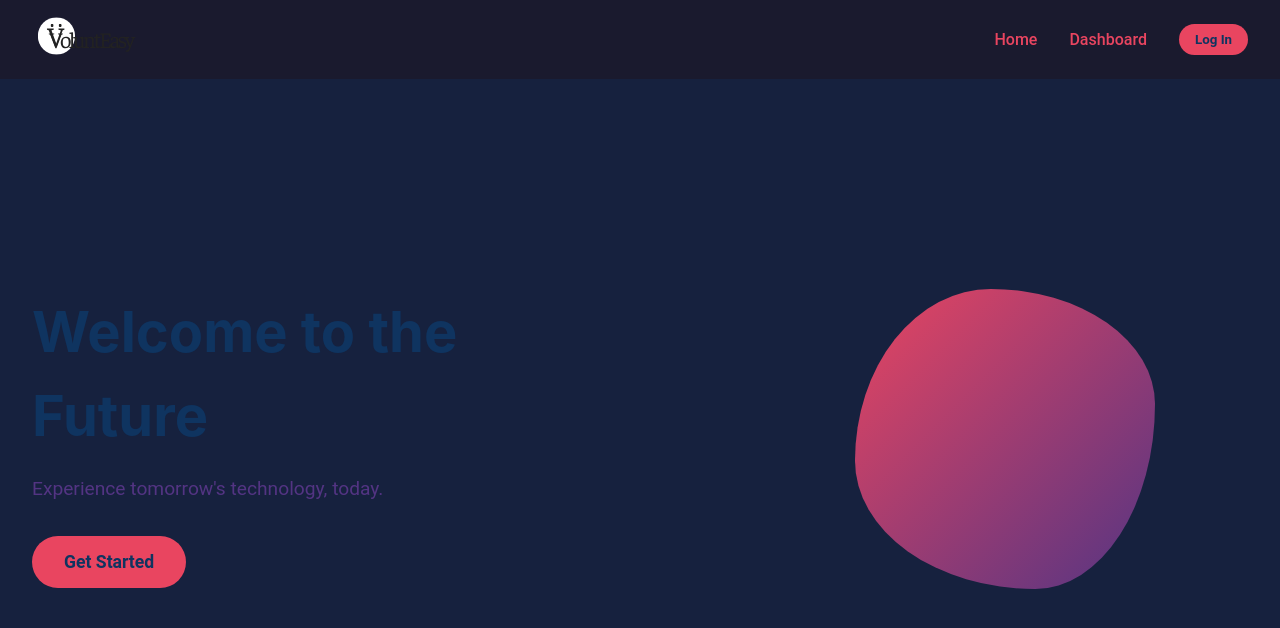
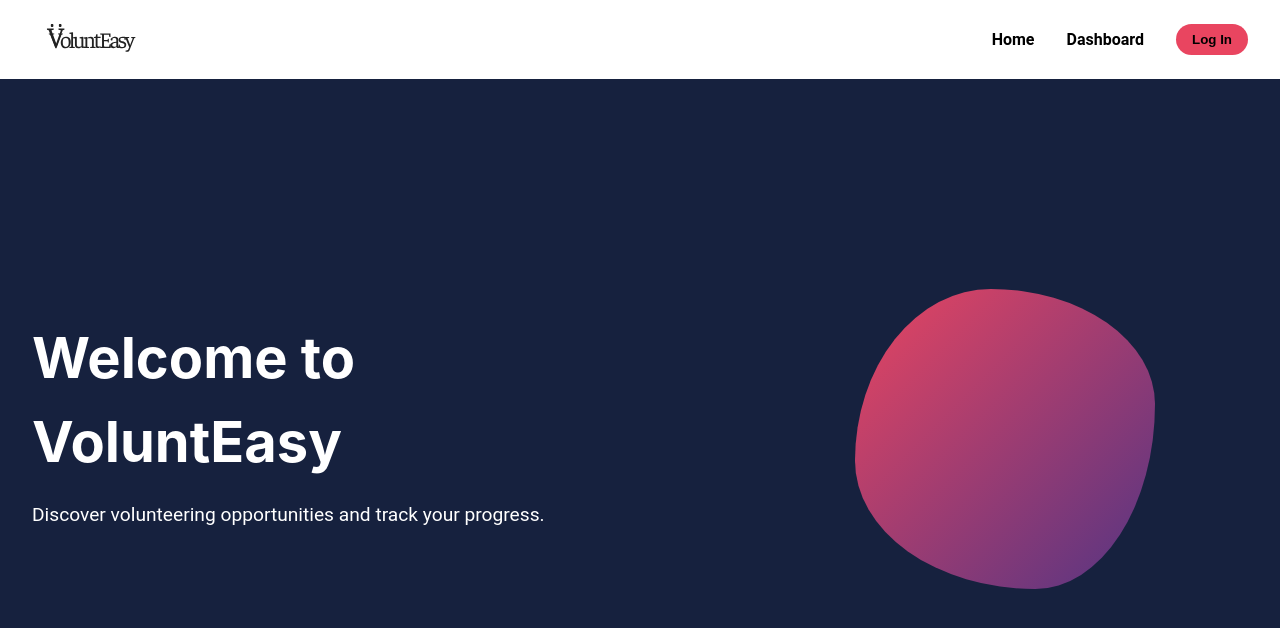
Before and after one commit to RonitPatell/VoluntEasy, a React (Vite) app: page / in a window 1280 px wide. Shown: the top 628 px of the page. Built offline with nearby package versions, Linux system fonts and the light colour scheme.

Commit message:
Changed css styling on homepage

```diff
--- a/src/components/HeroSection.css
+++ b/src/components/HeroSection.css
@@ -13,13 +13,14 @@
 
   h1 {
     font-size: 3.5rem;
-    color: var(--text-dark);
+    color: white;
     margin-bottom: 1rem;
   }
 
   p {
     font-size: 1.2rem;
-    color: var(--text-muted);
+    color: white;
+
     margin-bottom: 2rem;
   }
 
--- a/src/components/HeroSection.jsx
+++ b/src/components/HeroSection.jsx
@@ -12,9 +12,8 @@ const HeroSection = () => {
       ) : (
         <div className="hero-section">
       <div className="hero-content">
-        <h1>Welcome to the Future</h1>
-        <p>Experience tomorrow's technology, today.</p>
-        <button className="cta-button">Get Started</button>
+        <h1>Welcome to VoluntEasy</h1>
+        <p>Discover volunteering opportunities and track your progress.</p>
       </div>
       <div className="hero-image">
         <div className="futuristic-shape"></div>
--- a/src/components/Navbar.css
+++ b/src/components/Navbar.css
@@ -3,7 +3,7 @@
     justify-content: space-between;
     align-items: center;
     padding: 1rem 2rem;
-    background-color: var(--bg-dark);
+    background-color: rgb(255, 255, 255);
     box-shadow: 0 2px 10px rgba(0, 0, 0, 0.1);
   }
 
@@ -18,9 +18,10 @@
   }
 
   .nav-link {
-    color: var(--text-light);
+    color: black;
     text-decoration: none;
     font-weight: 500;
+    font-weight: bold;
     transition: color 0.3s ease;
   }
 
@@ -30,7 +31,7 @@
 
   .login-button {
     background-color: var(--accent-color);
-    color: var(--text-dark);
+    color: black;
     border: none;
     padding: 0.5rem 1rem;
     border-radius: 20px;
--- a/src/components/Navbar.jsx
+++ b/src/components/Navbar.jsx
@@ -48,7 +48,7 @@ const Navbar = () => {
   return (
     <nav className="navbar">
       <div className="navbar-logo">
-        <img src="/logo.svg" alt="Company Logo" />
+        <img src="../public/logo.svg" alt="Company Logo" />
       </div>
       <div className="navbar-links">
         <a href="/" className="nav-link">Home</a>
--- a/src/index.css
+++ b/src/index.css
@@ -133,7 +133,6 @@ p {
 
 /* Button Styling */
 button {
-  font-family: inherit;
   padding: 0.5rem 1rem;
   border: none;
   border-radius: 4px;
```
